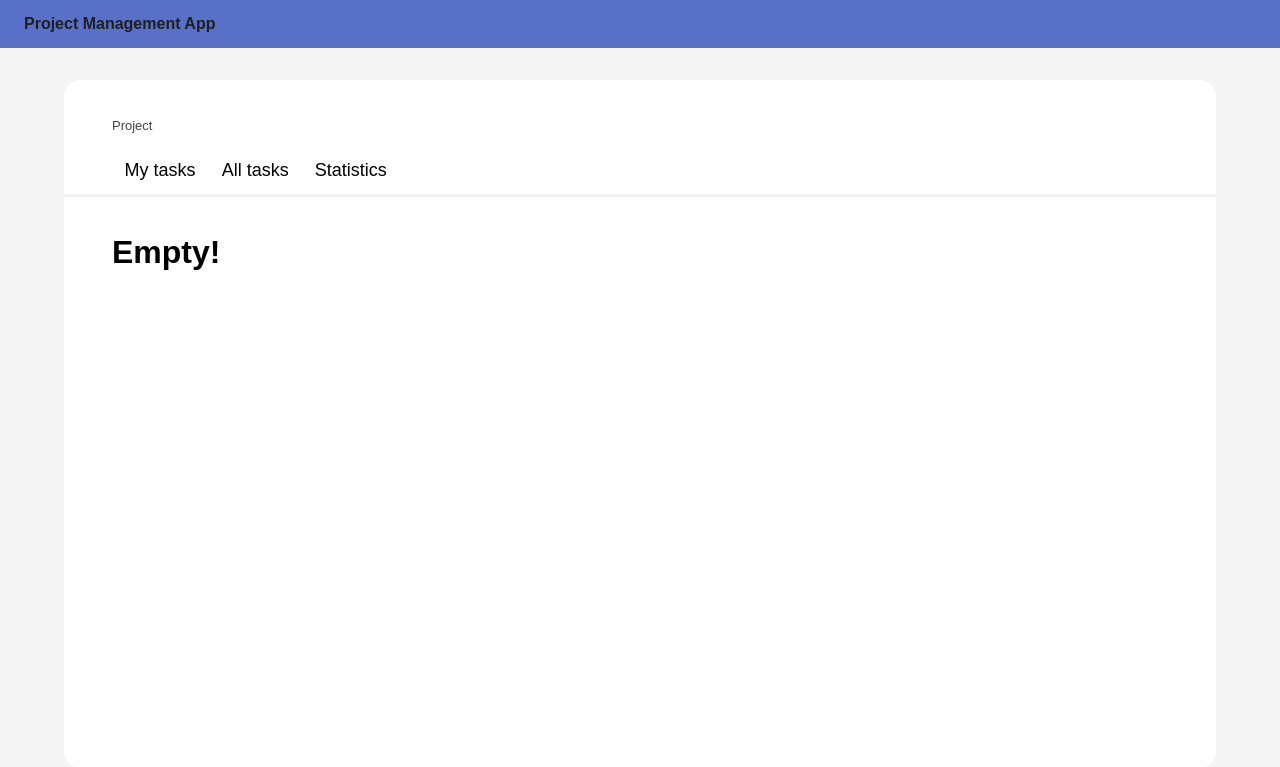
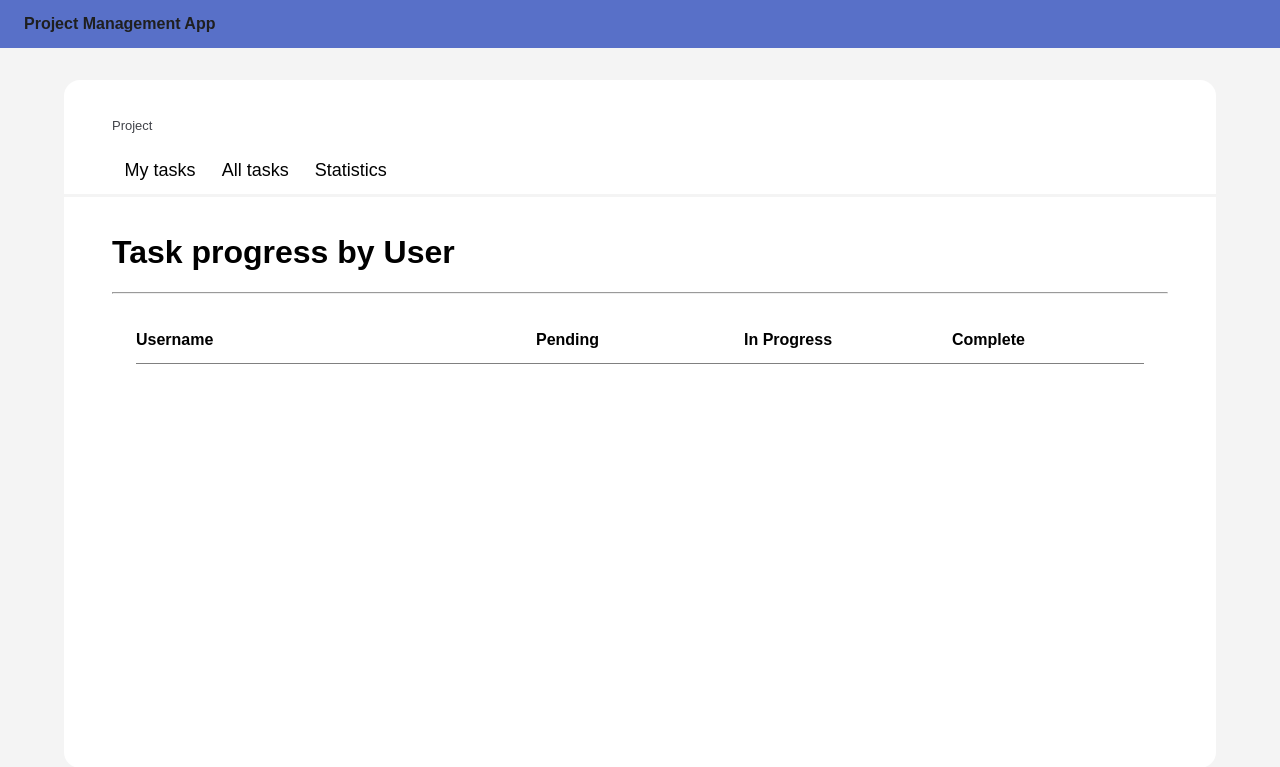
Before and after one commit to DualRedd/projektinhallintasovellus, a Flask app: template templates/project/stats.html in a window 1280 px wide. Shown: the top 767 px of the page. Run offline with Flask 3, Linux system fonts and the light colour scheme; the template is opened without the code that fills it, so the values that code supplies are empty.

Commit message:
Show task states by user on stats page

```diff
--- a/routes/projects.py
+++ b/routes/projects.py
@@ -6,7 +6,7 @@ from datetime import datetime
 from services.groups_service import get_group_role, get_group_members, get_group_details
 from services.projects_service import create_project, update_project, get_project_details, get_projects
 from services.projects_service import update_project_archive_state, delete_soft_project
-from services.tasks_service import get_tasks_project
+from services.tasks_service import get_tasks_project, get_state_count_by_user_project
 from utils.permissions import permissions
 from utils.tools import remove_line_breaks, get_task_sorting_key
 import utils.input_validation as input
@@ -114,6 +114,7 @@ def get_task_page() -> bool:
 @projects_bp.route("/group/<int:group_id>/project/<int:project_id>/stats", methods=["GET"])
 @permissions(require_login=True, require_min_role=role_enum.Observer)
 def route_stats(group_id, project_id):
+    g.state_stats_by_user = get_state_count_by_user_project(g.group_id, g.project_id)
     g.current_page = 'project/stats'
     return render_template("project/stats.html")
 
--- a/static/styles.css
+++ b/static/styles.css
@@ -503,7 +503,22 @@ header nav span a, header nav span span {
     font-size: large;
 }
 
-/* MEMBER ROW LAYOUT */
+/* ROW LAYOUTS */
+.grid-container {
+    margin: 1.5em;
+}
+
+.state-stats-item{
+    display: grid;
+    grid-template-columns: minmax(6em, 8fr) minmax(4em, 4fr) minmax(4em, 4fr) minmax(4em, 4fr);
+    align-items: center;
+    gap: 0.5em 1em;
+    line-height: 1.8;
+    padding: 0.5em 0;
+    border-bottom: 1px solid grey;
+}
+
+
 .member-container {
     padding: 1em 1.5em;
 }
@@ -523,10 +538,6 @@ header nav span a, header nav span span {
     text-overflow: ellipsis;
 }
 
-/* TASK ROW LAYOUT */
-.tasks-container {
-    padding: 1em 1.5em;
-}
 .task-item {
     display: grid;
     grid-template-columns: 1.4em minmax(6em, 7fr) minmax(5em, 3fr) minmax(8.5em, 4fr) minmax(6em, 3fr) minmax(6em, 6fr);
--- a/templates/group/all-tasks.html
+++ b/templates/group/all-tasks.html
@@ -17,7 +17,7 @@
 </div>
 <hr style="margin-top:0;">
 
-<div class="tasks-container">
+<div class="grid-container">
     <div class="task-item-group table-title">
         <div></div>
         <div>Task title</div>
--- a/templates/group/dashboard.html
+++ b/templates/group/dashboard.html
@@ -29,7 +29,7 @@
         </form>
     </div>
 <hr>
-<div class="tasks-container">
+<div class="grid-container">
     <div class="task-item-group table-title">
         <div></div>
         <div>Task title</div>
--- a/templates/project/stats.html
+++ b/templates/project/stats.html
@@ -2,7 +2,24 @@
 {% block content %}
 {% include "project/header.html" %}
 
-<h1> Empty! </h1>
+<h1> Task progress by User </h1>
+<hr>
+<div class="grid-container">
+    <div class="state-stats-item table-title">
+        <div>Username</div>
+        <div>Pending</div>
+        <div>In Progress</div>
+        <div>Complete</div>
+    </div>
+    {% for user in g.state_stats_by_user %}
+    <div class="state-stats-item">
+        <div>{{user}}</div>
+        <div>{{g.state_stats_by_user[user][0]}}</div>
+        <div>{{g.state_stats_by_user[user][1]}}</div>
+        <div>{{g.state_stats_by_user[user][2]}}</div>
+    </div>
+    {% endfor %}
+</div>
 
 
 {% endblock %}
--- a/templates/project/tasks.html
+++ b/templates/project/tasks.html
@@ -24,7 +24,7 @@
     </div>
     <hr style="margin-top:0;">
 
-    <div class="tasks-container">
+    <div class="grid-container">
         <div class="task-item table-title">
             <div></div>
             <div>Title</div>
```
Also changed, not shown: services/tasks_service.py (+19 -0 lines).
